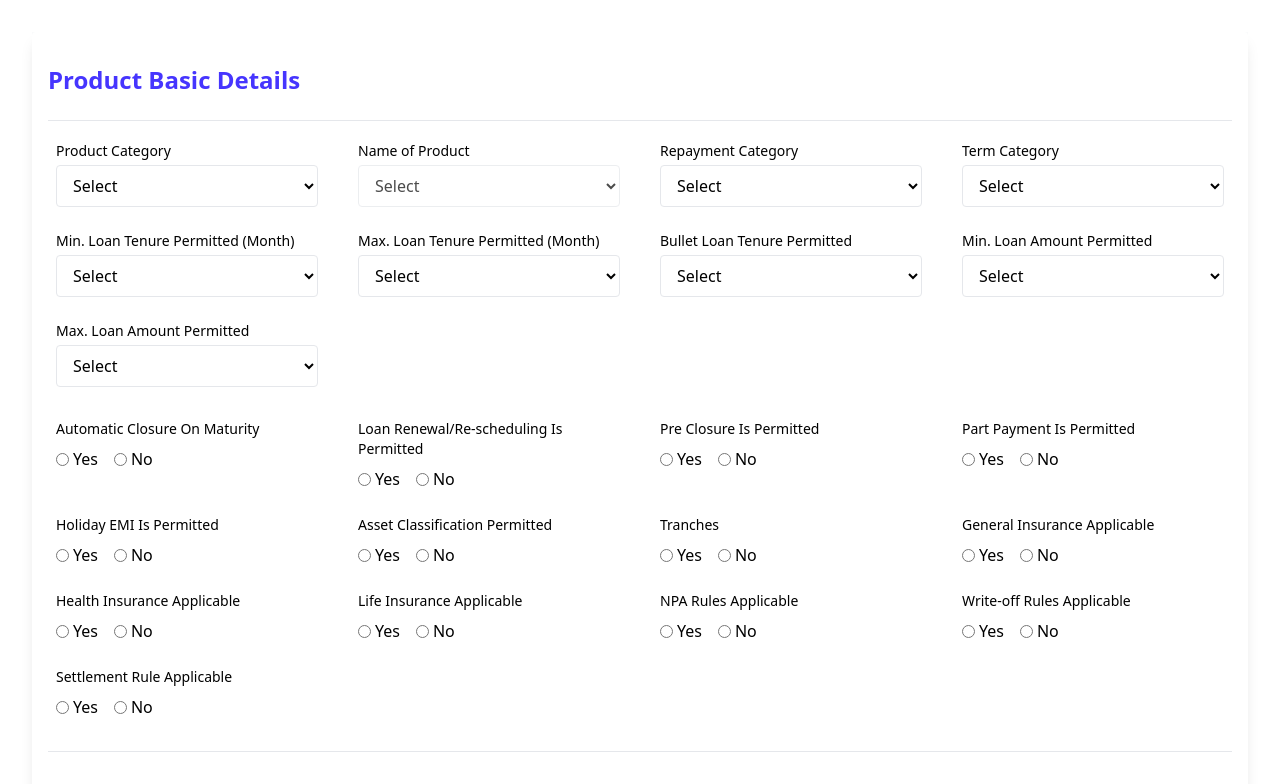
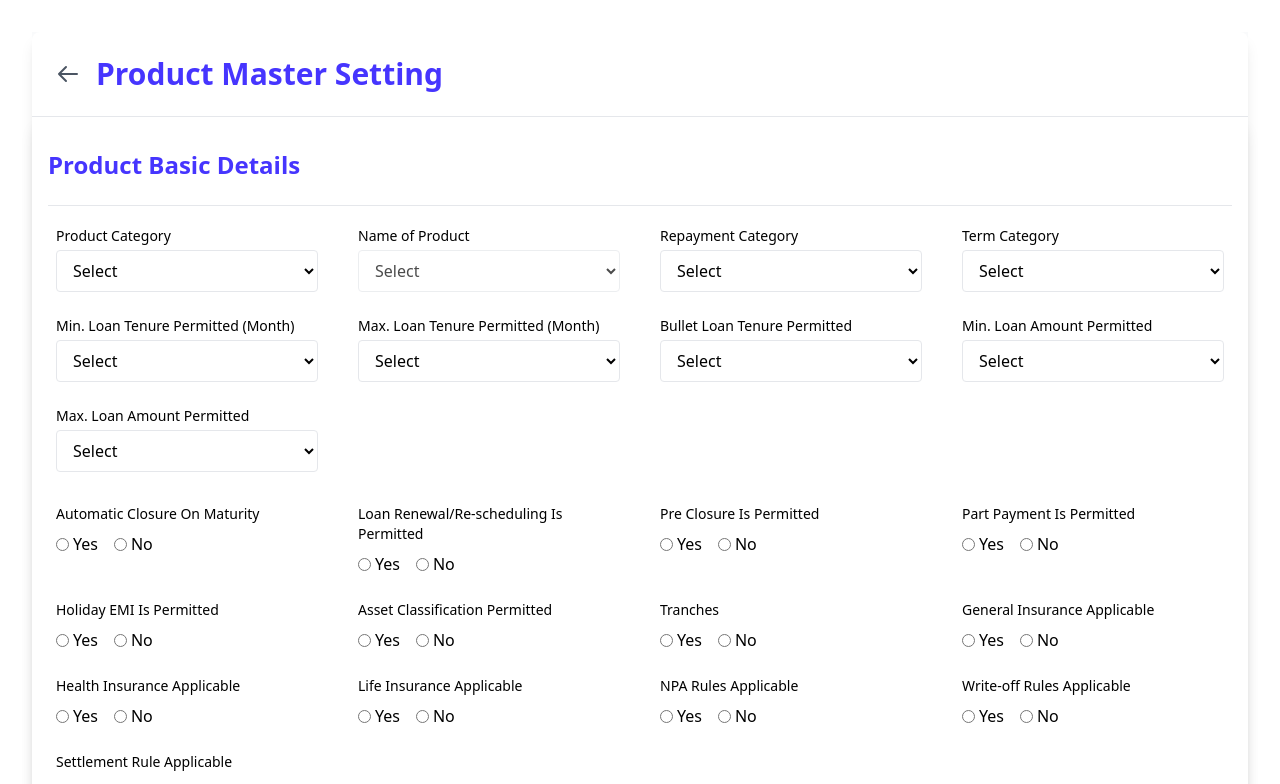
Before and after one commit to atharvrajmane/ProductMasterFrontent, a React (Vite) app: page / in a window 1280 px wide. Shown: the top 784 px of the page. Built offline with nearby package versions, Linux system fonts and the light colour scheme.

Commit message:
added title

```diff
--- a/src/components/ProductBasicDetailsForm.jsx
+++ b/src/components/ProductBasicDetailsForm.jsx
@@ -317,6 +317,33 @@ const ProductBasicDetailsForm = () => {
 
   return (
     <div className="min-h-screen w-full bg-gray-50">
+      <div className="container mx-auto bg-white rounded-lg shadow-lg w-full max-w-none">
+        {/* Main Page Header */}
+        <div className="flex items-center p-4 sm:p-6 border-b border-gray-200">
+          <button
+            type="button"
+            className="text-gray-600 hover:text-gray-800 mr-4"
+          >
+            <svg
+              xmlns="http://www.w3.org/2000/svg"
+              className="h-6 w-6"
+              fill="none"
+              viewBox="0 0 24 24"
+              stroke="currentColor"
+              strokeWidth={2}
+            >
+              <path
+                strokeLinecap="round"
+                strokeLinejoin="round"
+                d="M10 19l-7-7m0 0l7-7m-7 7h18"
+              />
+            </svg>
+          </button>
+          {/* NEW: Updated class to match other titles */}
+          <h1 className="text-3xl font-bold text-[#4635FE]">
+            Product Master Setting
+          </h1>
+        </div>
         <form
           onSubmit={handleSubmit}
           className="container mx-auto px-4 py-8 bg-white rounded shadow-lg w-full max-w-none"
@@ -402,7 +429,10 @@ const ProductBasicDetailsForm = () => {
             {renderYesNo("Pre Closure Is Permitted", "preClosure")}
             {renderYesNo("Part Payment Is Permitted", "partPayment")}
             {renderYesNo("Holiday EMI Is Permitted", "holidayEMI")}
-          {renderYesNo("Asset Classification Permitted", "assetClassification")}
+            {renderYesNo(
+              "Asset Classification Permitted",
+              "assetClassification"
+            )}
             {renderYesNo("Tranches", "tranches")}
             {renderYesNo("General Insurance Applicable", "generalInsurance")}
             {renderYesNo("Health Insurance Applicable", "healthInsurance")}
@@ -719,7 +749,10 @@ const ProductBasicDetailsForm = () => {
               handleChange,
               generateNumericOptions(40, 75, 5).map((v) => `${v}%`)
             )}
-          {renderYesNo("-1 Credit Score Eligibility", "minusOneScoreEligible")}
+            {renderYesNo(
+              "-1 Credit Score Eligibility",
+              "minusOneScoreEligible"
+            )}
             {renderDropdown(
               "Minimum Credit Score Required",
               "minCreditScore",
@@ -842,6 +875,7 @@ const ProductBasicDetailsForm = () => {
           )}
         </form>
       </div>
+    </div>
   );
 };
 export default ProductBasicDetailsForm;
```
Lines whose indentation alone changed are shown as unchanged.
